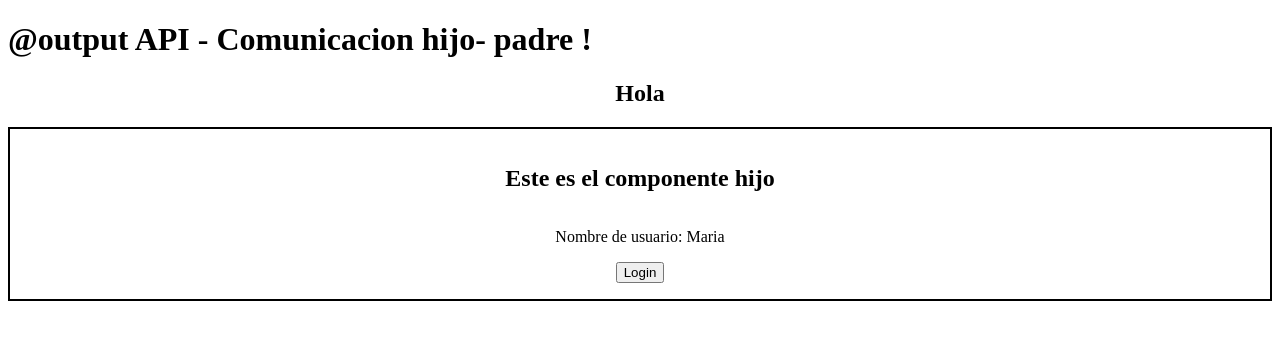
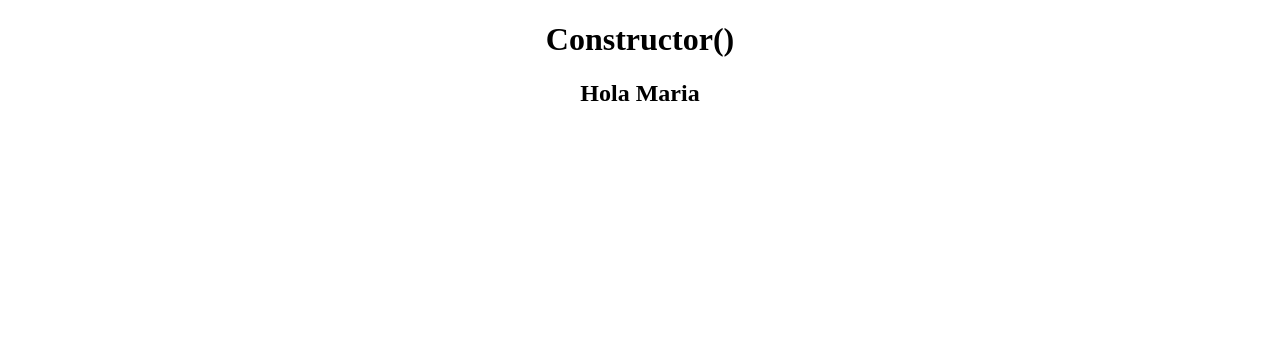
Before and after one commit to Mariacabriles29/projectAngular, an Angular app: page / in a window 1280 px wide. Shown: the top 340 px of the page. Built offline with nearby package versions, Linux system fonts and the light colour scheme.

Commit message:
feat: Constructor to initialize variables

```diff
--- a/src/app/app.component.html
+++ b/src/app/app.component.html
@@ -33,7 +33,12 @@
 <app-child (login)="setName($event)"></app-child> -->
 
 <!-- Comunicacion del hijo al padre usando signals output  -->
-<h1>&#64;output API - Comunicacion hijo- padre !</h1>
+<!-- <h1>&#64;output API - Comunicacion hijo- padre !</h1>
 <h2 style="text-align: center;"> Hola {{name}}</h2>
-<app-child (login)="setName($event)"></app-child>
+<app-child (login)="setName($event)"></app-child> -->
+
+<!-- Constructor  -->
+
+<h1 style="text-align: center;">Constructor()</h1>
+<h2 style="text-align: center;"> Hola {{userName}}</h2>
 <router-outlet />
--- a/src/app/app.component.ts
+++ b/src/app/app.component.ts
@@ -2,21 +2,21 @@ import { Component } from '@angular/core';
 import { FormsModule } from '@angular/forms';
 import { RouterOutlet } from '@angular/router';
 import { Animal } from '../data/animals';
-import { ChildComponent } from './components/child/child.component';
+// import { ChildComponent } from './components/child/child.component';
 
 //import { HeaderComponent } from './components/header/header.component';
 
 @Component({
   selector: 'app-root',
   standalone: true,
-  imports: [RouterOutlet, FormsModule, ChildComponent],
+  imports: [RouterOutlet, FormsModule],
   templateUrl: './app.component.html',
   styleUrl: './app.component.css',
 })
 export class AppComponent {
   title = 'projectAngular';
   // number: number = 0;
-  // userName: string = 'Adrian';
+  // userName: string = 'Maria';
   // condition: boolean = false;
   // condition2: string = '';
   // movies: string[] = [
@@ -55,17 +55,23 @@ export class AppComponent {
 
   // comunicacion del padre al hijo variable desde el padre
 
-  text: string = 'Variable desde el padre';
-  person: any = {
-    sex: 'hombre',
-    age: '30',
-  };
+  // text: string = 'Variable desde el padre';
+  // person: any = {
+  //   sex: 'hombre',
+  //   age: '30',
+  // };
 
-  //para comunicacion del hijo al padre
-  name: string = '';
+  // //para comunicacion del hijo al padre
+  // name: string = '';
 
-  //creando una funcion que modifica el valor de la variable name
-  setName(e: any) {
-    this.name = e;
+  // //creando una funcion que modifica el valor de la variable name
+  // setName(e: any) {
+  //   this.name = e;
+  // }
+
+  //se crea un constructor y se inicializa la variable userName
+  userName: string;
+  constructor() {
+    this.userName = 'Maria';
   }
 }
```
